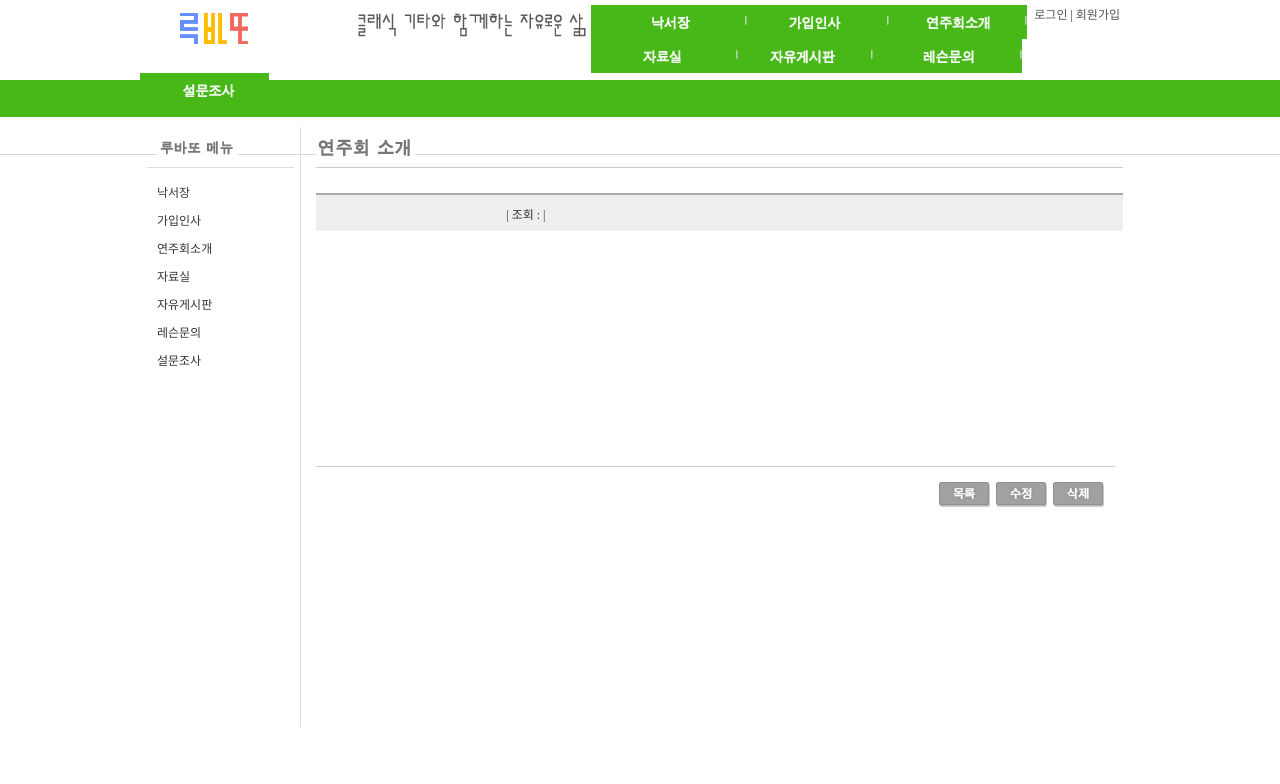
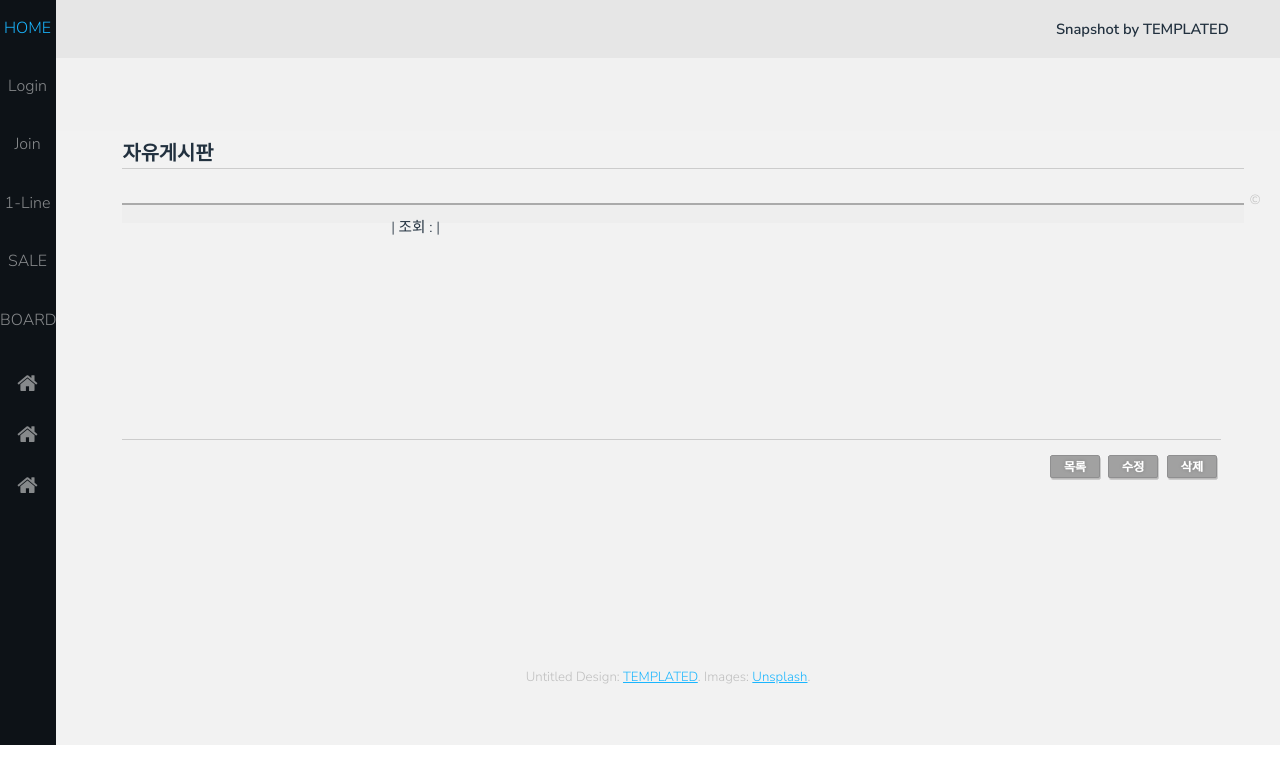
Before and after one commit to koreatech-sjr/homework_php, a PHP site: page /concert/view.php in a window 1280 px wide. Shown: the top 784 px of the page. Run offline with PHP 8.4, Linux system fonts and the light colour scheme; data that the repository does not hold is empty.

Commit message:
add concert/view

```diff
--- a/concert/view.php
+++ b/concert/view.php
@@ -65,7 +65,7 @@
 <html>
 <head>
 <meta charset="utf-8">
-<link href="../css/common.css" rel="stylesheet" type="text/css" media="all">
+<link rel="stylesheet" href="../assets/css/main.css" />
 <link href="../css/concert.css" rel="stylesheet" type="text/css" media="all">
 <script>
     function del(href)
@@ -78,29 +78,25 @@
 </head>
 
 <body>
-<div id="wrap">
+<div class="page-wrap">
 
-  <div id="header">
-    <? include "../lib/top_login2.php"; ?>
-  </div>  <!-- end of header -->
+	<!-- nav -->
+	<nav id="nav">
+			<? include "../lib/top_login1.php"; ?>
+	</nav>
 
-  <div id="menu">
-	<? include "../lib/top_menu2.php"; ?>
-  </div>  <!-- end of menu -->
-
+	<section id="main">
+		<!-- Header -->
+			<header id="header">
+				<div>Snapshot <span>by TEMPLATED</span></div>
+			</header>
+			<section>
+				<div class="inner">
 					<div id="content">
-	<div id="col1">
-		<div id="left_menu">
-<?
-			include "../lib/left_menu.php";
-?>
-		</div>
-	</div>
-
-	<div id="col2">
+								<div id="col2" style="float: left; width: 100%;">
 
 						<div id="title">
-			<img src="../img/title_concert.gif">
+								<h3>자유게시판</h3>
 						</div>
 
 						<div id="view_comment"> &nbsp;</div>
@@ -152,6 +148,15 @@
 
 					</div> <!-- end of col2 -->
 					</div> <!-- end of content -->
+				</div>
+			</section>
+			<footer id="footer">
+				<div class="copyright">
+					&copy; Untitled Design: <a href="https://templated.co/">TEMPLATED</a>. Images: <a href="https://unsplash.com/">Unsplash</a>.
+				</div>
+			</footer>
+	</section>
+
 </div> <!-- end of wrap -->
 
 </body>
```
Lines whose indentation alone changed are shown as unchanged.
